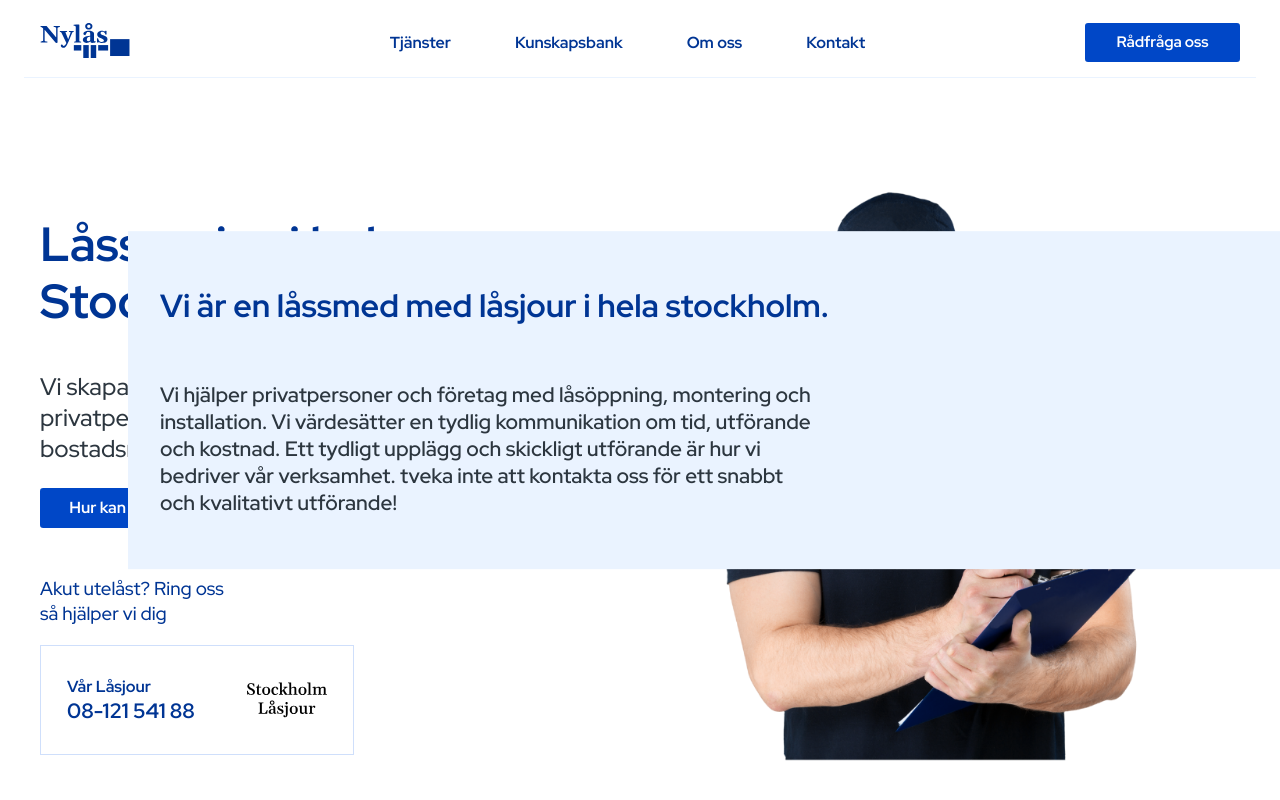
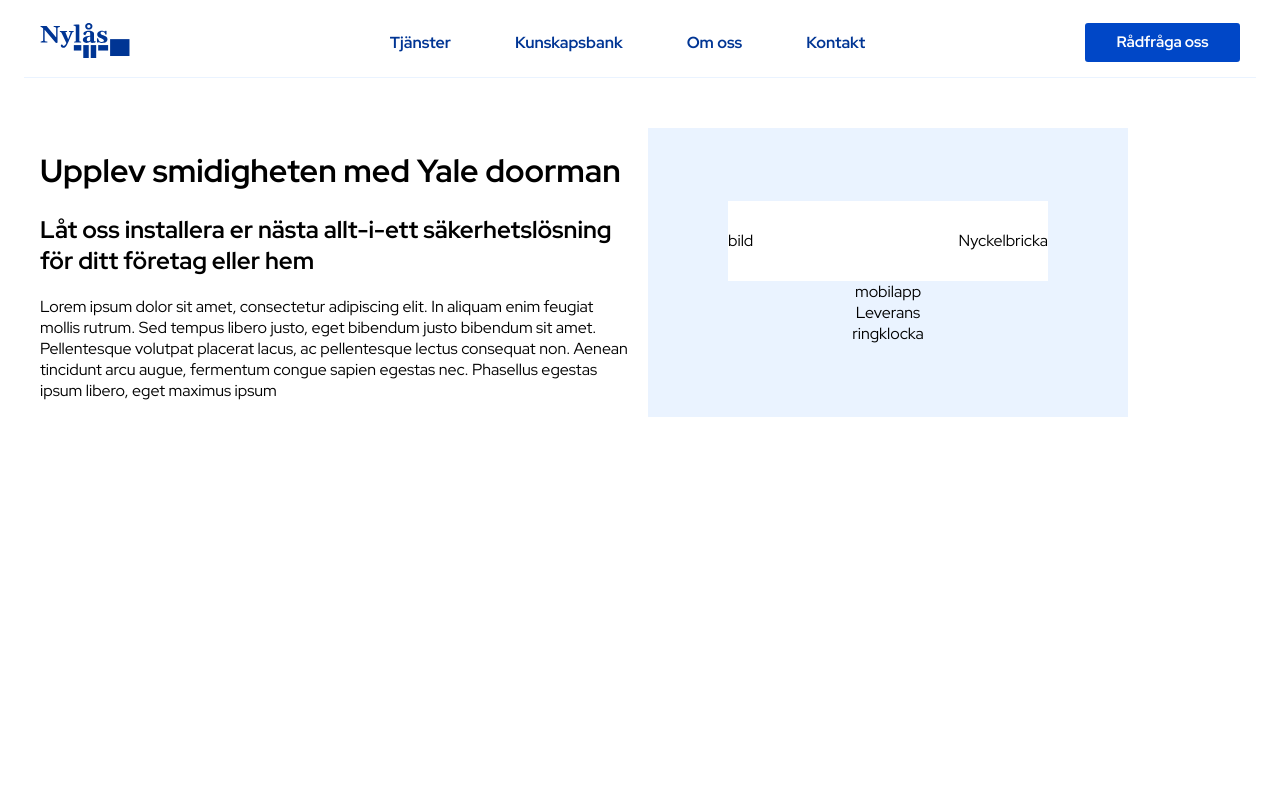
Before and after one commit to Spangamacka/Spangamacka.github.io, a Next.js app: page / in a window 1280 px wide. Shown: the top 800 px of the page. Built offline with nearby package versions, Linux system fonts and the light colour scheme.

Commit message:
added smartlock component.

```diff
--- a/components/home-page/company-face.js
+++ b/components/home-page/company-face.js
@@ -4,16 +4,18 @@
 function CompanyFace() {
   return (
     <div>
-        {/* <div className={classes.face_bg}></div> */}
-      <div className={classes.face_text}>
-        <h1>Vi är en låssmed med låsjour i hela stockholm. </h1>
-        <p>
-          Vi hjälper privatpersoner och företag med låsöppning, montering och
-          installation. Vi värdesätter en tydlig kommunikation om tid, utförande
-          och kostnad. Ett tydligt upplägg och skickligt utförande är hur vi
-          bedriver vår verksamhet. tveka inte att kontakta oss för ett snabbt
-          och kvalitativt utförande!
-        </p>
+      {/* <div className={classes.face_bg}></div> */}
+      <div className={classes.face_text_test}>
+        <div className={classes.bg_graphic}>
+          <h1>Vi är en låssmed med låsjour i hela stockholm. </h1>
+          <p>
+            Vi hjälper privatpersoner och företag med låsöppning, montering och
+            installation. Vi värdesätter en tydlig kommunikation om tid,
+            utförande och kostnad. Ett tydligt upplägg och skickligt utförande
+            är hur vi bedriver vår verksamhet. tveka inte att kontakta oss för
+            ett snabbt och kvalitativt utförande!
+          </p>
+        </div>
       </div>
 
       <div className={classes.background_holder}>
--- a/components/home-page/company-face.module.css
+++ b/components/home-page/company-face.module.css
@@ -6,8 +6,7 @@
     display: block;
     height: 52rem;
     display: grid;
-    grid-gap: 8px;
-    grid-template-columns: repeat(auto-fit, minmax(400px, auto));
+
 }
 
 .face_bg {
@@ -46,9 +45,71 @@
     font-weight: 600;
 }
 
-@media (max-width: 31.25rem){
-    .face_text {
+.face_text_test {
+    position: absolute;
+    padding-top: 2rem;
+    padding-left: 1rem;
+    padding-right: 1rem;
+    z-index: 1;
 
-        transform: translate(0%, -30%);
+}
+
+.face_text_test h1 {
+    color: var(--clr-primary);
+    padding: 1rem;
+    max-width: 30rem;
+}
+
+.face_text_test p {
+    padding-left: 1rem;
+    padding-right: 1rem;
+    padding-bottom: 2rem;
+    color: var(--clr-text-dark);
+    font-size: 1.3rem;
+    max-width: 41rem;
+    font-weight: 600;
+}
+
+.bg_graphic {
+    position: absolute;
+    height: 35vh;
+    width: 90vw;
+    left: 100vw;
+    background-color: var(--clr-background-blue);
+    z-index: -1;
+    transform: translate(-100%, 0%);
+    padding-bottom: 2rem;
+    padding-left: 2rem;
+
+}
+
+@media (max-width: 45rem){
+   .bg_graphic {
+        padding-bottom: 5rem;
+   }
+}
+
+@media (max-width: 33rem){
+    .bg_graphic {
+         padding-bottom: 8rem;
     }
-}
+ }
+
+ @media (max-width: 28rem){
+    .bg_graphic {
+         padding-bottom: 10rem;
+    }
+ }
+
+ @media (max-width: 26.875rem){
+    .bg_graphic {
+         padding-bottom: 15rem;
+    }
+ }
+
+
+ @media (max-width: 23.625rem){
+    .bg_graphic {
+         padding-bottom: 18rem;
+    }
+ }
--- a/components/home-page/hero.module.css
+++ b/components/home-page/hero.module.css
@@ -53,15 +53,7 @@
 
 }
 
-.heroBackground {
-    position: absolute;
-    top: 0%;
-    bottom: 0%;
-    left: 0%;
-    width: 100vw;
-    z-index: -1;
 
-}
 
 @media (min-width: 62em) {
 
--- /dev/null
+++ b/components/home-page/smartlock-section.js
@@ -0,0 +1,38 @@
+import classes from "./smartlock-section.module.css";
+
+function SmartLockSection() {
+  return (
+    <div className={classes.container}>
+      <div className={classes.even_columns}>
+        <div>
+          <h1>Upplev smidigheten med Yale doorman</h1>
+          <h2>
+            Låt oss installera er nästa allt-i-ett säkerhetslösning för ditt
+            företag eller hem
+          </h2>
+          <p>
+            Lorem ipsum dolor sit amet, consectetur adipiscing elit. In aliquam
+            enim feugiat mollis rutrum. Sed tempus libero justo, eget bibendum
+            justo bibendum sit amet. Pellentesque volutpat placerat lacus, ac
+            pellentesque lectus consequat non. Aenean tincidunt arcu augue,
+            fermentum congue sapien egestas nec. Phasellus egestas ipsum libero,
+            eget maximus ipsum
+          </p>
+        </div>
+
+        <div className={classes.features}>
+            <div className={classes.feature_item}>
+                <div>bild</div>
+                Nyckelbricka
+                </div>
+            <div>mobilapp</div>
+            <div>Leverans</div>
+            <div>ringklocka</div>
+        </div>
+
+      </div>
+    </div>
+  );
+}
+
+export default SmartLockSection;
--- /dev/null
+++ b/components/home-page/smartlock-section.module.css
@@ -0,0 +1,49 @@
+.even_columns {
+    display: grid;
+    gap: 1rem;
+}
+
+.feature_item {
+    background-color: white;
+    width: 20rem;
+    height: 5rem;
+    display: flex;
+    justify-content: space-between;
+    align-items: center;
+}
+
+
+@media (min-width: 62em) {
+
+    .container {
+        --max-width: 1200px;
+        --padding: 1rem;
+
+        width: min(var(--max-width, 100% - var(--padding) * 2));
+        margin-inline: auto;
+    }
+    .even_columns {
+        grid-auto-flow: column;
+        grid-auto-columns: 1fr;
+    }
+
+    .features {
+        display: flex;
+        justify-content: center;
+        align-items: center;
+        flex-direction: column;
+        background-color: var(--clr-background-blue);
+        max-width: 30rem;
+    }
+
+}
+
+@media (max-width: 61em) {
+    .container {
+        display: flex;
+        flex-direction: column;
+        justify-content: center;
+        padding-right: 2rem;
+        padding-left: 2rem;
+    }
+}
--- a/pages/index.js
+++ b/pages/index.js
@@ -3,8 +3,8 @@
 import Hero from '../components/home-page/hero';
 import Navbar from '../components/navigation/navbar';
 import FeaturedServices from '../components/home-page/featured-services.js';
-
 import CompanyFace from '../components/home-page/company-face.js';
+import SmartLockSection from '../components/home-page/smartlock-section.js';
 
 
 
@@ -13,9 +13,10 @@
 
     <Fragment>
       <Navbar />
-       <Hero />
+       {/* <Hero />
        <FeaturedServices />
-       <CompanyFace />
+       <CompanyFace /> */}
+       <SmartLockSection />
     </Fragment>
 
   )
```
